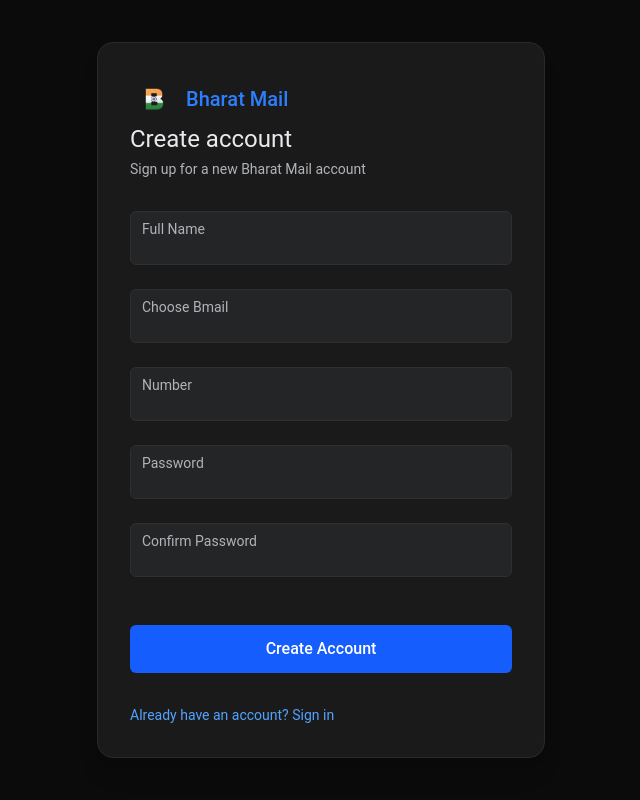
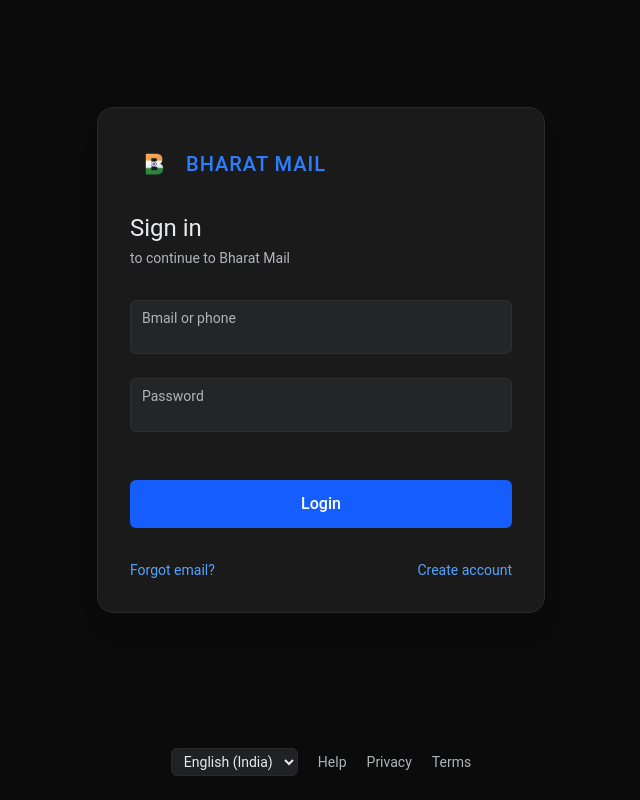
Before and after one commit to meghrajthakre/Bharat-Mail, a React (Vite) app: page / in a window 1280 px wide. Shown: the whole page, without its empty margins (319-959 px from the left). Built offline with nearby package versions, Linux system fonts and the light colour scheme.

Commit message:
Added the Routing in the App

```diff
--- a/package.json
+++ b/package.json
@@ -15,9 +15,11 @@
     "@iconify/react": "^6.0.2",
     "@mui/material": "^7.3.4",
     "@tailwindcss/vite": "^4.1.13",
+    "axios": "^1.12.2",
     "lucide-react": "^0.544.0",
     "react": "^19.1.1",
     "react-dom": "^19.1.1",
+    "react-router-dom": "^7.9.4",
     "tailwindcss": "^4.1.13"
   },
   "devDependencies": {
--- a/src/App.jsx
+++ b/src/App.jsx
@@ -1,38 +1,13 @@
-import React from "react";
-import Header from "./Components/Header";
-import ComposePage from "./Components/ComposePage";
-import MiddleMain from "./MiddleMain";
-import { useAppContext } from "./Context/AppContext";
-import ComposeButton from "./Components/ComposeButton";
+import { BrowserRouter as Router, Routes, Route } from "react-router-dom";
 import Login from "./Pages/Login";
-import SignUp from "./Pages/SignUp";
+import Home from './Pages/Home';
 
 const App = () => {
-  const { openCompose } = useAppContext();
-
   return (
-    <div className="w-screen h-screen relative">
-      {/* <Login/> */}
-      <SignUp/>
-
-      {/* Header */}
-      {/* <Header /> */}
-
-      {/* Middle Section */}
-      {/* <MiddleMain /> */}
-
-      {/* Compose Page Overlay */}
-      {/* {openCompose && (
-        <div className="fixed bottom-5 right-5 z-50">
-          <ComposePage />
-        </div>
-      )} */}
-
-      {/* Compose Button */}
-      {/* <div className="fixed right-5 bottom-5 z-40">
-        <ComposeButton />
-      </div> */}
-    </div>
+      <Routes>
+        <Route path="/" element={<Login />} />
+        <Route path="/home" element={<Home />} />
+      </Routes>
   );
 };
 
--- /dev/null
+++ b/src/Pages/Home.jsx
@@ -0,0 +1,37 @@
+import React, { useContext } from 'react'
+import Header from '../Components/Header'
+import MiddleMain from './../MiddleMain';
+import ComposePage from './../Components/ComposePage';
+import ComposeButton from './../Components/ComposeButton';
+import { useAppContext } from '../Context/AppContext';
+
+const home = () => {
+    const { openCompose } = useAppContext();
+
+    return (
+        <div className="w-screen h-screen relative">
+
+            <div>
+                {/* Header  */}
+                <Header />
+
+                {/* Middle Section  */}
+                <MiddleMain />
+
+                {/* Compose Page Overlay  */}
+                {openCompose && (
+                    <div className="fixed bottom-5 right-5 z-50">
+                        <ComposePage />
+                    </div>
+                )}
+
+                {/* Compose Button  */}
+                <div className="fixed right-5 bottom-5 z-40">
+                    <ComposeButton />
+                </div>
+            </div>
+        </div>
+    )
+}
+
+export default home
--- a/src/Pages/Login.jsx
+++ b/src/Pages/Login.jsx
@@ -1,7 +1,42 @@
-import { useEffect } from "react";
+import { useEffect, useState } from "react";
 import "../index.css";
+import axios from "axios";
 
 const Login = () => {
+  const [bmail, setBmail] = useState('')
+  const [password, setPassword] = useState('')
+  const [loading, setLoading] = useState(false);
+
+  const handleLoginForm = async (e) => {
+
+    e.preventDefault()
+    const payload = {
+      email: bmail,
+      password: password
+    }
+    setLoading(true)
+
+
+    try {
+      const res = await axios.post('https://api.escuelajs.co/api/v1/auth/login', payload);
+      localStorage.setItem("token", res.data.access_token);
+      alert("Login Success 🎉");
+    }
+    catch (err) {
+      const message = err.response?.data?.message || err.message || "Login Failed";
+      alert(`Login Failed: ${message}`);
+    }
+    finally {
+      setLoading(false);
+      setBmail('');
+      setPassword('');
+    }
+    setBmail('');
+    setPassword('')
+
+  }
+
+
   useEffect(() => {
     document.body.classList.add("dark");
   }, []);
@@ -26,20 +61,24 @@
         </p>
 
         {/* Form */}
-        <form className="space-y-4 sm:space-y-6">
+        <form className="space-y-4 sm:space-y-6" onSubmit={handleLoginForm} >
           <div className="relative">
             <input
+              value={bmail}
+              onChange={(e) => setBmail(e.target.value)}
               type="email"
               required
               className="peer w-full bg-[var(--search-bg)] border border-[#2f2f2f] rounded-md px-3 pt-4 pb-2 sm:pt-5 sm:pb-2 text-[var(--text-color)] focus:border-blue-500 outline-none text-sm sm:text-base"
             />
             <label className="absolute left-3 top-2 text-sm sm:text-sm text-[var(--secondary-text)] transition-all peer-placeholder-shown:top-3.5 peer-placeholder-shown:text-base peer-focus:top-2 peer-focus:text-sm peer-focus:text-blue-400">
-              Email or phone
+              Bmail or phone
             </label>
           </div>
 
           <div className="relative">
             <input
+              value={password}
+              onChange={(e) => setPassword(e.target.value)}
               type="password"
               required
               className="peer w-full bg-[var(--search-bg)] border border-[#2f2f2f] rounded-md px-3 pt-4 pb-2 sm:pt-5 sm:pb-2 text-[var(--text-color)] focus:border-blue-500 outline-none text-sm sm:text-base"
@@ -52,10 +91,11 @@
           {/* Login Button */}
           <div className="pt-4 sm:pt-6">
             <button
+            disabled={loading}
               type="submit"
               className="w-full cursor-pointer bg-blue-600 hover:bg-blue-700 active:bg-blue-800 text-white font-medium py-2 sm:py-3 rounded-md transition-colors text-sm sm:text-base"
             >
-              Login
+              {loading ? "Login..." : "Login"}
             </button>
           </div>
 
--- a/src/main.jsx
+++ b/src/main.jsx
@@ -3,8 +3,11 @@
 import './index.css'
 import App from './App.jsx'
 import { AppProvider } from './Context/AppContext.jsx'
+import { BrowserRouter } from 'react-router-dom'
 createRoot(document.getElementById('root')).render(
+  <BrowserRouter>
     <AppProvider>
       <App />
     </AppProvider>
+  </BrowserRouter>
 )
```
Also changed, not shown: 1 other file (tests, documents, lock files or other folders).
